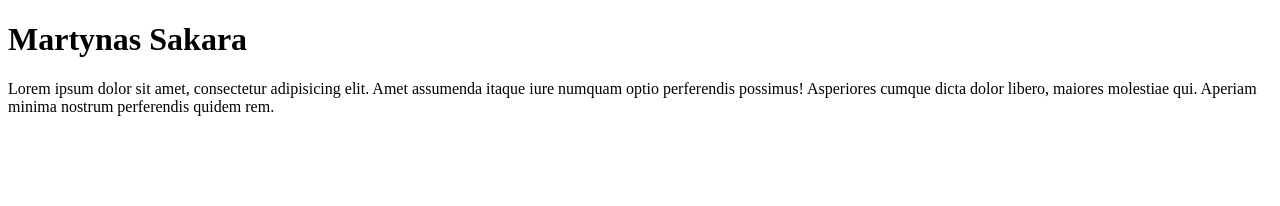
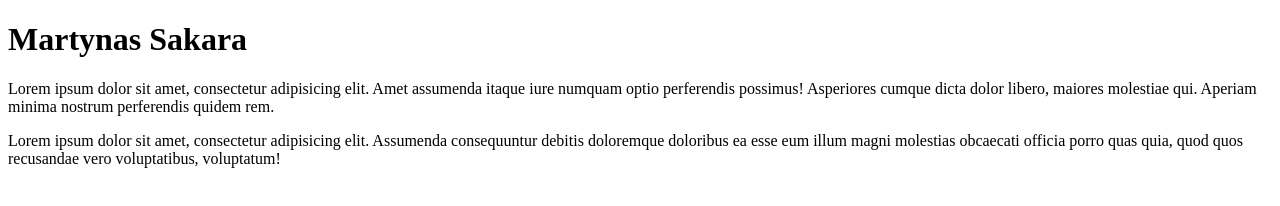
Before and after one commit to Sakaraaa/pamokos, a plain HTML site: page index.html in a window 1280 px wide. Drawn offline with Linux system fonts and the light colour scheme.

Commit message:
Second commit

```diff
--- a/index.html
+++ b/index.html
@@ -10,5 +10,9 @@
                  Amet assumenda itaque iure numquam optio perferendis possimus!
                  Asperiores cumque dicta dolor libero, maiores molestiae qui.
                  Aperiam minima nostrum perferendis quidem rem.</p>
+            <p>Lorem ipsum dolor sit amet, consectetur adipisicing elit.
+                Assumenda consequuntur debitis doloremque doloribus ea esse eum illum
+                magni molestias obcaecati officia porro quas quia, quod quos recusandae
+                vero voluptatibus, voluptatum!</p>
         </body>
     </html>
```
